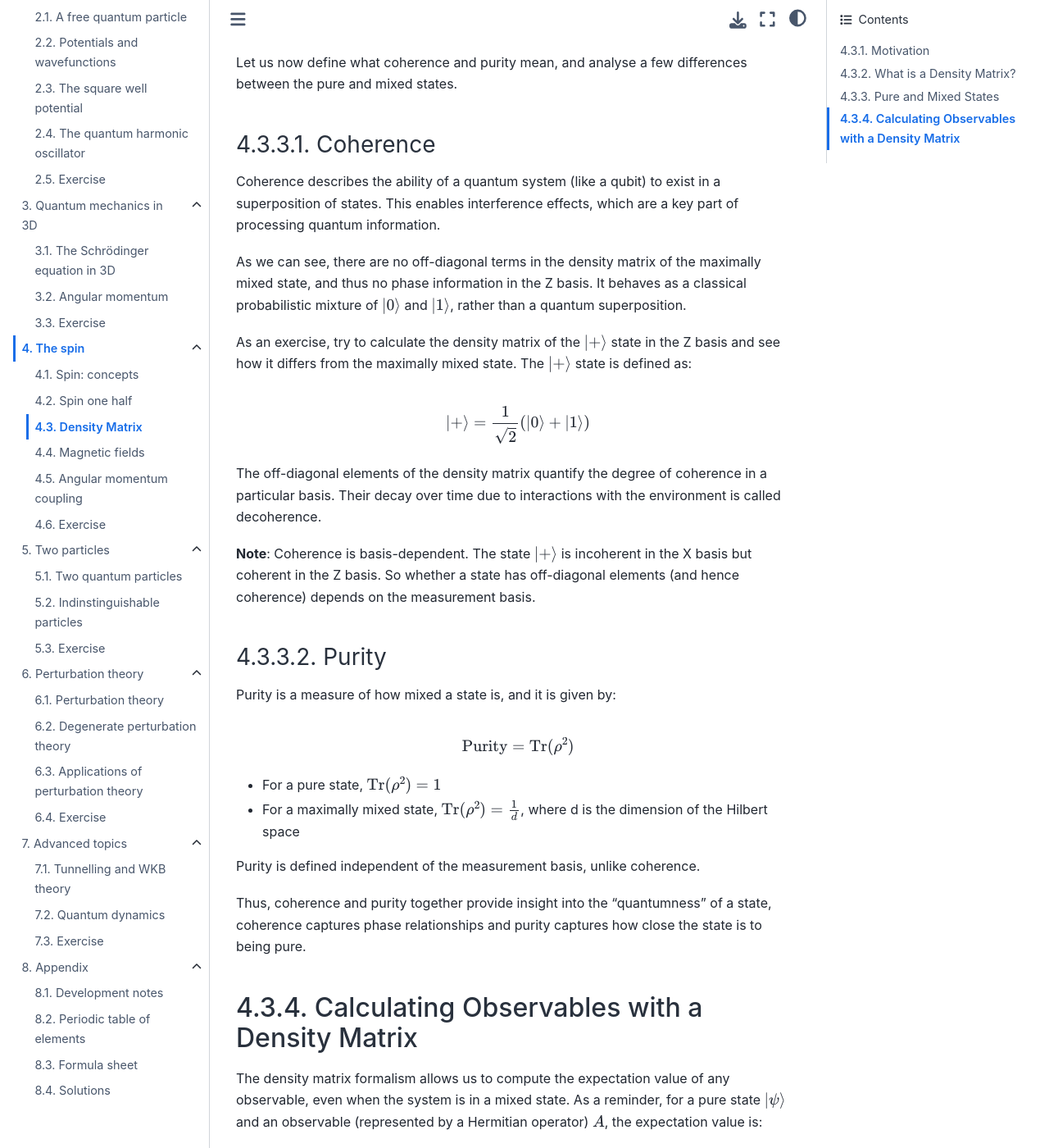
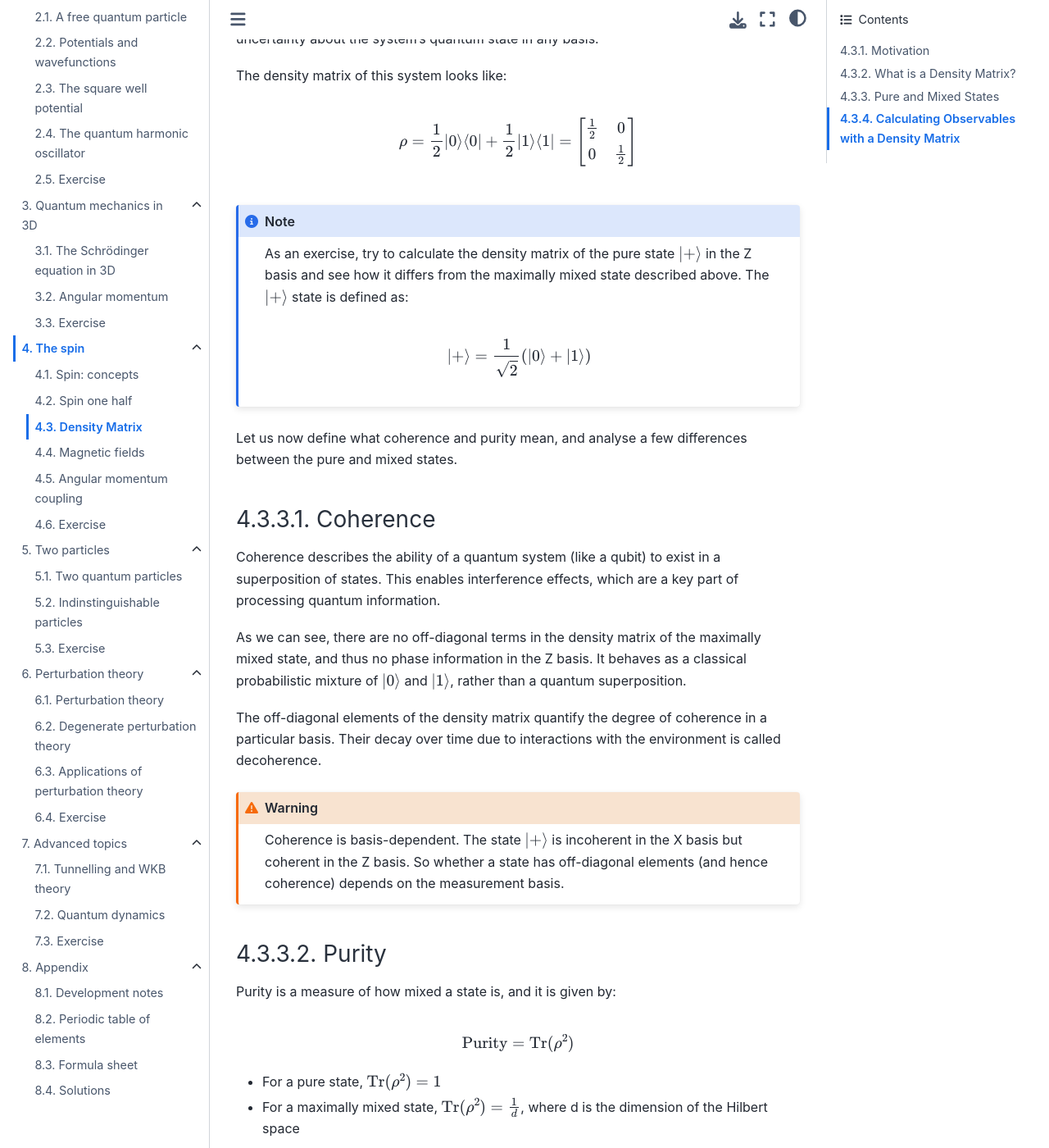
Before and after one commit to wolfgangasdf/iqp-book, a Jupyter Book: the page built from sp-density-matrix.md, in a window 1280 px wide and 1400 px high, scrolled down 1896 px. Shown: the whole window at 82% size. Built offline with Jupyter Book 1.0.4 settings and Sphinx 7.4.7 and the Sphinx Book theme 1.1.4, drawn with Linux system fonts in a browser that asks for light colours; some of the changed lines change nothing that is shown; some of the changed text lies outside the part shown.

Commit message:
adds boxes to DM

```diff
--- a/sp-density-matrix.md
+++ b/sp-density-matrix.md
@@ -37,6 +37,11 @@ This ensemble is mathematically represented by a density matrix, where $p_i$ rep
 $$
 \rho = \sum_i p_i \ket{\psi_i}\bra{\psi_i}
 $$
+
+:::{note}
+Can you think of why the density matrix uses outer products instead of inner products? \
+Hint: Read the sections below
+:::
 
 <!-- Reference: https://www.youtube.com/watch?v=xC5PvbbU-TI&t=58s -->
 
@@ -79,6 +84,14 @@ $$
 \end{bmatrix}
 $$
 
+:::{note}
+As an exercise, try to calculate the density matrix of the pure state $\ket{+}$ in the Z basis and see how it differs from the maximally mixed state described above. The $\ket{+}$ state is defined as:
+
+$$
+\ket{+} = \frac{1}{\sqrt{2}} (\ket{0}+\ket{1})
+$$
+:::
+
 Let us now define what coherence and purity mean, and analyse a few differences between the pure and mixed states.
 
 ### Coherence
@@ -87,15 +100,11 @@ Coherence describes the ability of a quantum system (like a qubit) to exist in a
 
 As we can see, there are no off-diagonal terms in the density matrix of the maximally mixed state, and thus no phase information in the Z basis. It behaves as a classical probabilistic mixture of $ \ket{0} $ and $ \ket{1} $, rather than a quantum superposition.
 
-As an exercise, try to calculate the density matrix of the $\ket{+}$ state in the Z basis and see how it differs from the maximally mixed state. The $\ket{+}$ state is defined as:
-
-$$
-\ket{+} = \frac{1}{\sqrt{2}} (\ket{0}+\ket{1})
-$$
-
 The off-diagonal elements of the density matrix quantify the degree of coherence in a particular basis. Their decay over time due to interactions with the environment is called decoherence.
 
-**Note**: Coherence is basis-dependent. The state $\ket{+}$ is incoherent in the X basis but coherent in the Z basis. So whether a state has off-diagonal elements (and hence coherence) depends on the measurement basis.
+:::{warning}
+Coherence is basis-dependent. The state $\ket{+}$ is incoherent in the X basis but coherent in the Z basis. So whether a state has off-diagonal elements (and hence coherence) depends on the measurement basis.
+:::
 
 ### Purity
 
@@ -142,3 +151,7 @@ $$
 $$
 
 which is the weighted average of the expectation values for each pure state in the ensemble, exactly as we would expect physically.
+
+:::{note}
+Exercise: Show that this solution solves the differential equation!
+:::
```
